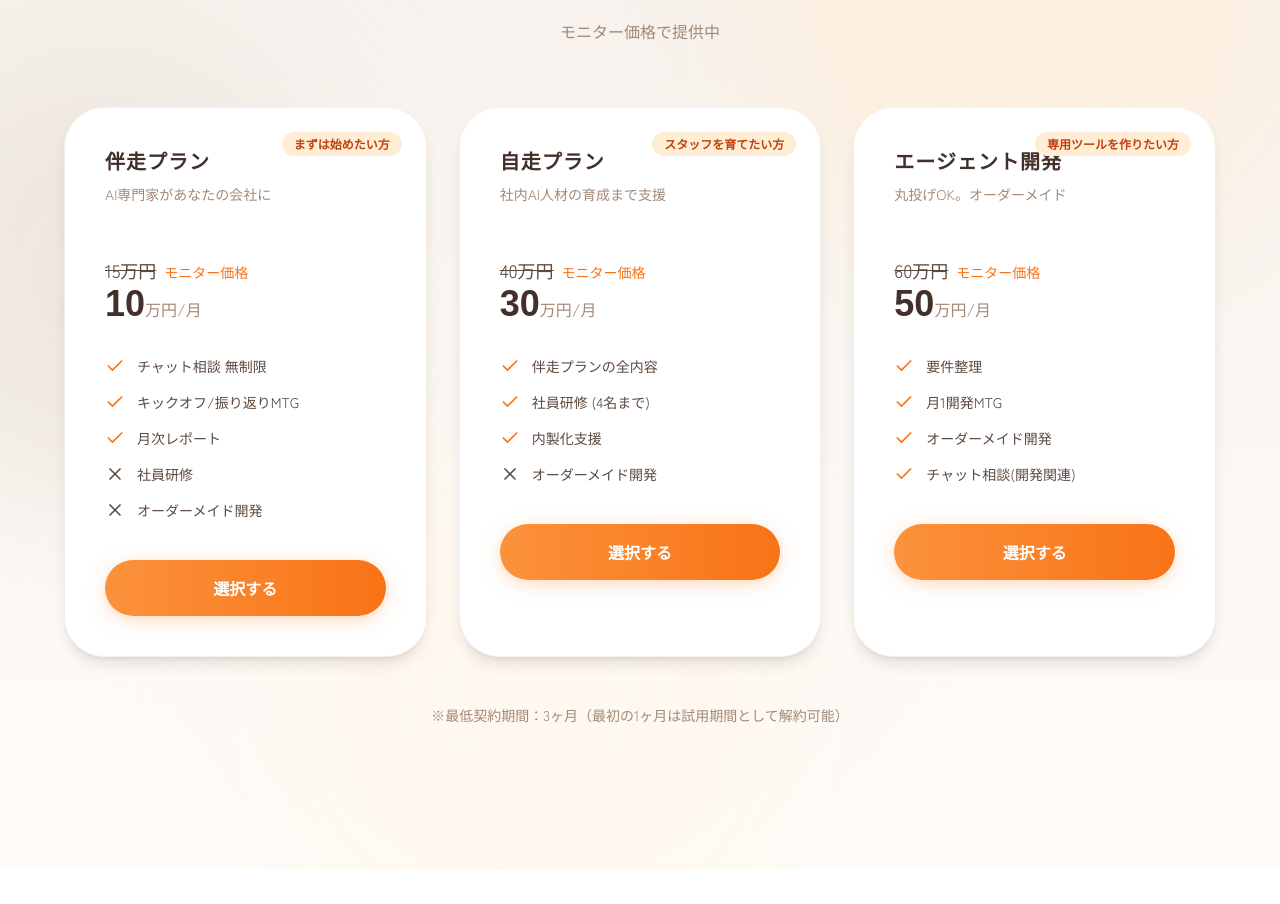
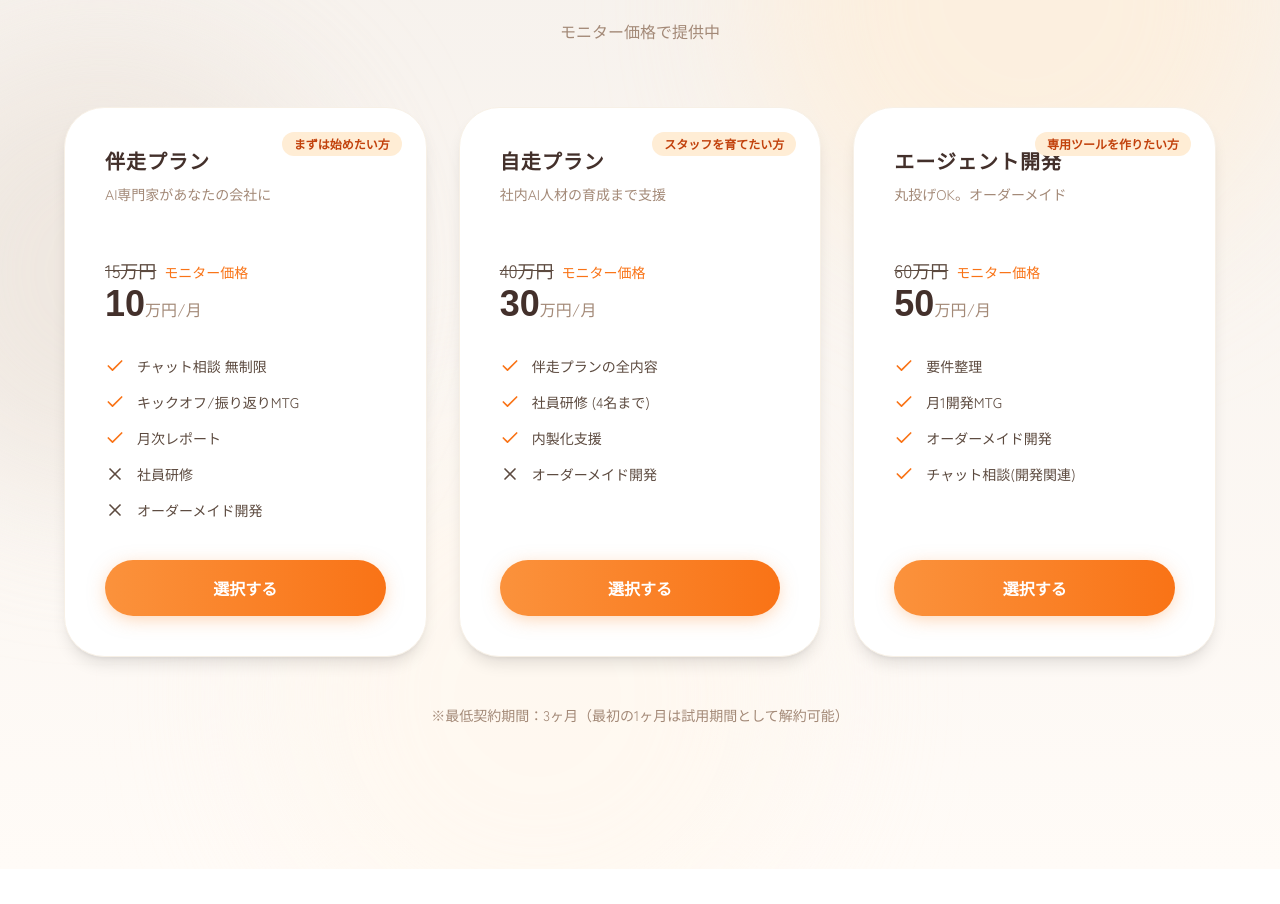
Before and after one commit to shunsuke-tnk/ai-komon-lp, a React (Vite) app: page / in a window 1280 px wide. Shown: the part 8898-9802 px from the top of the page. Built offline with nearby package versions, Linux system fonts and the light colour scheme; a web font is replaced by a local one.

Commit message:
ボタンの縦位置調整

```diff
--- a/App.tsx
+++ b/App.tsx
@@ -687,7 +687,7 @@ const App: React.FC = () => {
 
         <div className="grid lg:grid-cols-3 gap-8 max-w-6xl mx-auto items-stretch">
           {/* Plan 1: 伴走プラン */}
-          <div className="bg-white rounded-[2.5rem] p-10 border border-base-200 shadow-lg relative">
+          <div className="bg-white rounded-[2.5rem] p-10 border border-base-200 shadow-lg relative flex flex-col">
             <div className="absolute top-6 right-6 bg-primary-100 text-primary-700 text-xs font-bold px-3 py-1 rounded-full">まずは始めたい方</div>
             <h3 className="text-xl font-bold text-text-heading font-rounded">伴走プラン</h3>
             <p className="text-sm text-text-muted mt-2 h-10">AI専門家があなたの会社に</p>
@@ -699,21 +699,21 @@ const App: React.FC = () => {
                 <span className="text-text-muted">万円/月</span>
               </div>
             </div>
-            <ul className="space-y-4 text-sm mb-10">
+            <ul className="space-y-4 text-sm flex-1">
               <li className="flex gap-3"><Check className="w-5 h-5 text-primary-500 shrink-0"/> チャット相談 無制限</li>
               <li className="flex gap-3"><Check className="w-5 h-5 text-primary-500 shrink-0"/> キックオフ/振り返りMTG</li>
               <li className="flex gap-3"><Check className="w-5 h-5 text-primary-500 shrink-0"/> 月次レポート</li>
               <li className="flex gap-3 text-base-300"><X className="w-5 h-5 shrink-0"/> 社員研修</li>
               <li className="flex gap-3 text-base-300"><X className="w-5 h-5 shrink-0"/> オーダーメイド開発</li>
             </ul>
-            <button onClick={scrollToContact} className="group w-full bg-gradient-to-r from-primary-400 to-primary-500 text-white font-bold py-4 px-8 rounded-full shadow-[0_4px_20px_-4px_rgba(251,146,60,0.5)] hover:shadow-[0_8px_25px_-4px_rgba(251,146,60,0.6)] hover:-translate-y-0.5 transition-all duration-300">
+            <button onClick={scrollToContact} className="group w-full bg-gradient-to-r from-primary-400 to-primary-500 text-white font-bold py-4 px-8 rounded-full shadow-[0_4px_20px_-4px_rgba(251,146,60,0.5)] hover:shadow-[0_8px_25px_-4px_rgba(251,146,60,0.6)] hover:-translate-y-0.5 transition-all duration-300 mt-10">
               <span className="group-hover:hidden">選択する</span>
               <span className="hidden group-hover:inline">これにする</span>
             </button>
           </div>
 
           {/* Plan 2: 自走プラン */}
-          <div className="bg-white rounded-[2.5rem] p-10 border border-base-200 shadow-lg relative">
+          <div className="bg-white rounded-[2.5rem] p-10 border border-base-200 shadow-lg relative flex flex-col">
             <div className="absolute top-6 right-6 bg-primary-100 text-primary-700 text-xs font-bold px-3 py-1 rounded-full">スタッフを育てたい方</div>
             <h3 className="text-xl font-bold text-text-heading font-rounded">自走プラン</h3>
             <p className="text-sm text-text-muted mt-2 h-10">社内AI人材の育成まで支援</p>
@@ -725,20 +725,20 @@ const App: React.FC = () => {
                 <span className="text-text-muted">万円/月</span>
               </div>
             </div>
-            <ul className="space-y-4 text-sm mb-10">
+            <ul className="space-y-4 text-sm flex-1">
               <li className="flex gap-3"><Check className="w-5 h-5 text-primary-500 shrink-0"/> 伴走プランの全内容</li>
               <li className="flex gap-3"><Check className="w-5 h-5 text-primary-500 shrink-0"/> 社員研修 (4名まで)</li>
               <li className="flex gap-3"><Check className="w-5 h-5 text-primary-500 shrink-0"/> 内製化支援</li>
               <li className="flex gap-3 text-base-300"><X className="w-5 h-5 shrink-0"/> オーダーメイド開発</li>
             </ul>
-            <button onClick={scrollToContact} className="group w-full bg-gradient-to-r from-primary-400 to-primary-500 text-white font-bold py-4 px-8 rounded-full shadow-[0_4px_20px_-4px_rgba(251,146,60,0.5)] hover:shadow-[0_8px_25px_-4px_rgba(251,146,60,0.6)] hover:-translate-y-0.5 transition-all duration-300">
+            <button onClick={scrollToContact} className="group w-full bg-gradient-to-r from-primary-400 to-primary-500 text-white font-bold py-4 px-8 rounded-full shadow-[0_4px_20px_-4px_rgba(251,146,60,0.5)] hover:shadow-[0_8px_25px_-4px_rgba(251,146,60,0.6)] hover:-translate-y-0.5 transition-all duration-300 mt-10">
               <span className="group-hover:hidden">選択する</span>
               <span className="hidden group-hover:inline">これにする</span>
             </button>
           </div>
 
           {/* Plan 3: エージェント開発 */}
-          <div className="bg-white rounded-[2.5rem] p-10 border border-base-200 shadow-lg relative">
+          <div className="bg-white rounded-[2.5rem] p-10 border border-base-200 shadow-lg relative flex flex-col">
             <div className="absolute top-6 right-6 bg-primary-100 text-primary-700 text-xs font-bold px-3 py-1 rounded-full">専用ツールを作りたい方</div>
             <h3 className="text-xl font-bold text-text-heading font-rounded">エージェント開発</h3>
             <p className="text-sm text-text-muted mt-2 h-10">丸投げOK。オーダーメイド</p>
@@ -750,13 +750,13 @@ const App: React.FC = () => {
                 <span className="text-text-muted">万円/月</span>
               </div>
             </div>
-            <ul className="space-y-4 text-sm mb-10">
+            <ul className="space-y-4 text-sm flex-1">
               <li className="flex gap-3"><Check className="w-5 h-5 text-primary-500 shrink-0"/> 要件整理</li>
               <li className="flex gap-3"><Check className="w-5 h-5 text-primary-500 shrink-0"/> 月1開発MTG</li>
               <li className="flex gap-3"><Check className="w-5 h-5 text-primary-500 shrink-0"/> オーダーメイド開発</li>
               <li className="flex gap-3"><Check className="w-5 h-5 text-primary-500 shrink-0"/> チャット相談(開発関連)</li>
             </ul>
-            <button onClick={scrollToContact} className="group w-full bg-gradient-to-r from-primary-400 to-primary-500 text-white font-bold py-4 px-8 rounded-full shadow-[0_4px_20px_-4px_rgba(251,146,60,0.5)] hover:shadow-[0_8px_25px_-4px_rgba(251,146,60,0.6)] hover:-translate-y-0.5 transition-all duration-300">
+            <button onClick={scrollToContact} className="group w-full bg-gradient-to-r from-primary-400 to-primary-500 text-white font-bold py-4 px-8 rounded-full shadow-[0_4px_20px_-4px_rgba(251,146,60,0.5)] hover:shadow-[0_8px_25px_-4px_rgba(251,146,60,0.6)] hover:-translate-y-0.5 transition-all duration-300 mt-10">
               <span className="group-hover:hidden">選択する</span>
               <span className="hidden group-hover:inline">これにする</span>
             </button>
```
